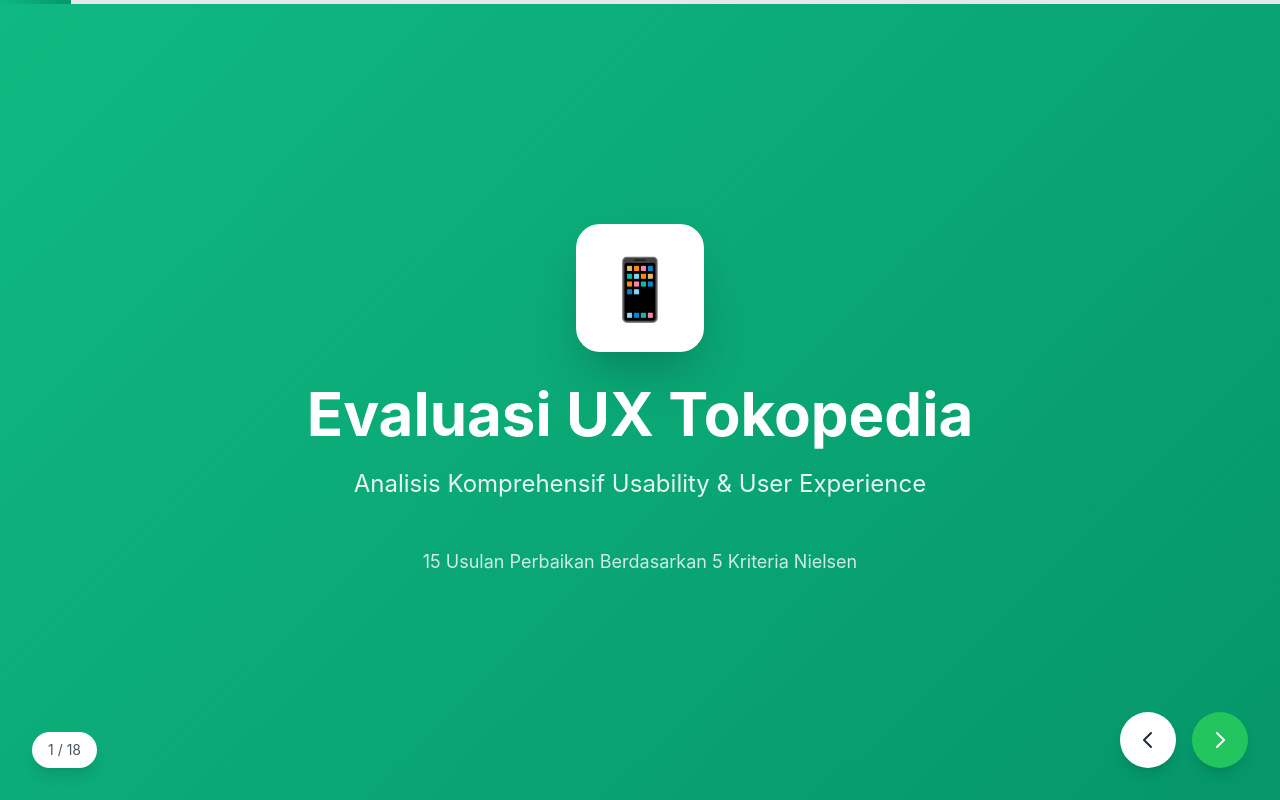
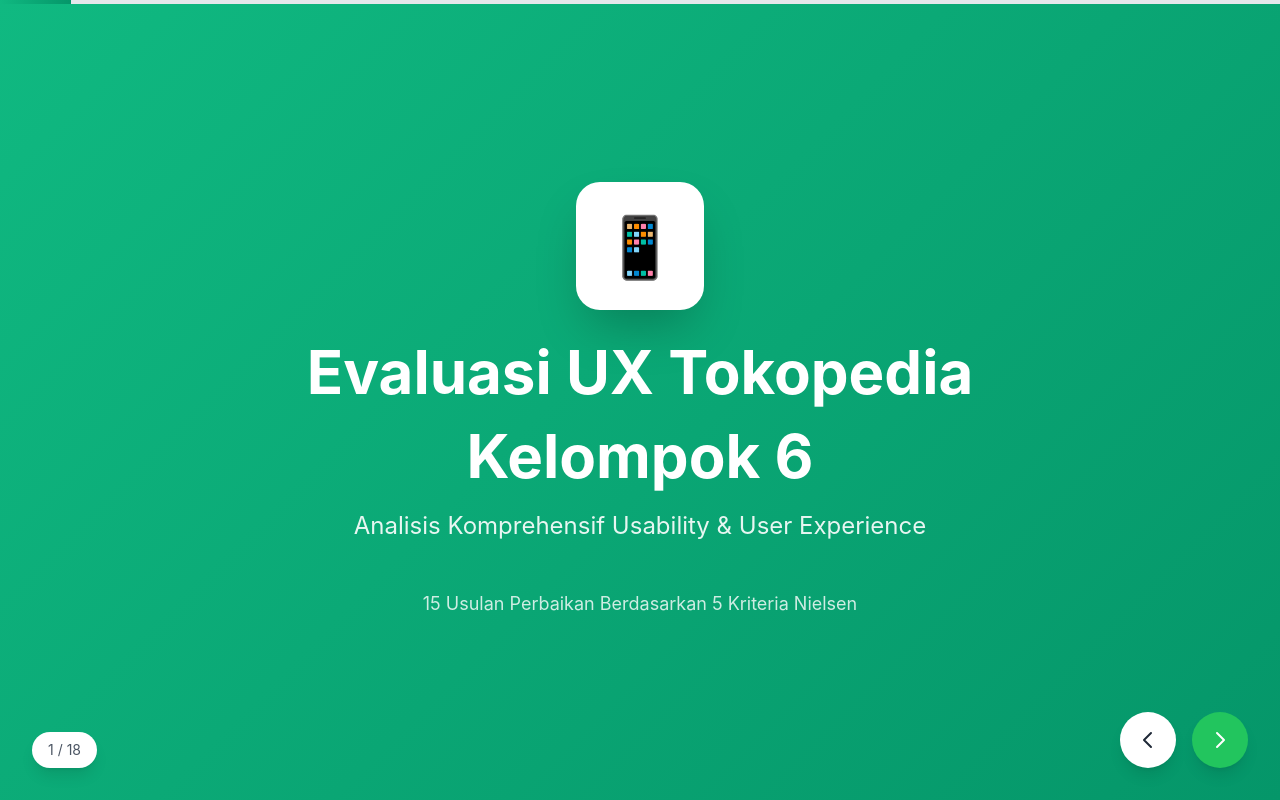
Before and after one commit to lutfifath/tkp, a plain HTML site: page index.html in a window 1280 px wide. Drawn offline with nearby package versions, Linux system fonts and the light colour scheme.

Commit message:
Update index.html

```diff
--- a/index.html
+++ b/index.html
@@ -91,6 +91,7 @@
                     </div>
                 </div>
                 <h1 class="text-6xl font-bold mb-6">Evaluasi UX Tokopedia</h1>
+                <h1 class="text-6xl font-bold mb-6">Kelompok 6</h1>
                 <p class="text-2xl mb-4 opacity-90">Analisis Komprehensif Usability & User Experience</p>
                 <div class="mt-12 text-lg opacity-80">
                     <p>15 Usulan Perbaikan Berdasarkan 5 Kriteria Nielsen</p>
@@ -819,4 +820,5 @@
         updateSlide();
     </script>
 </body>
+
 </html>
```
